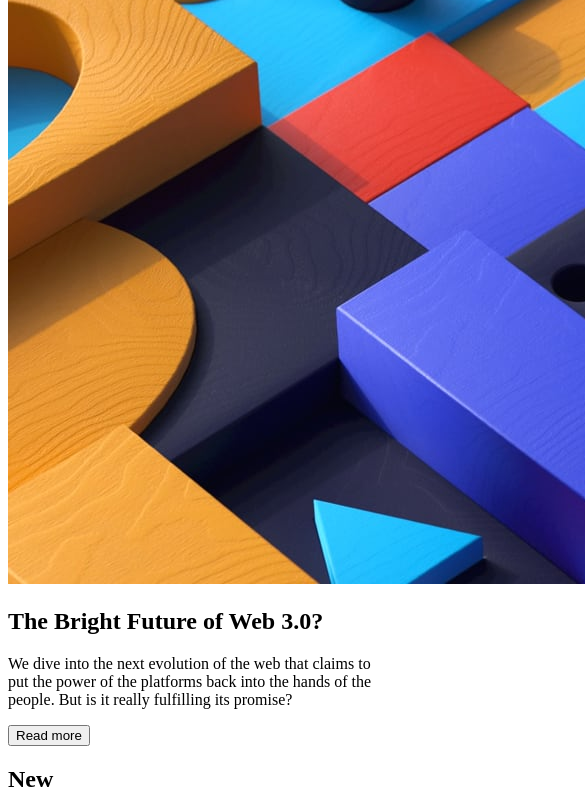
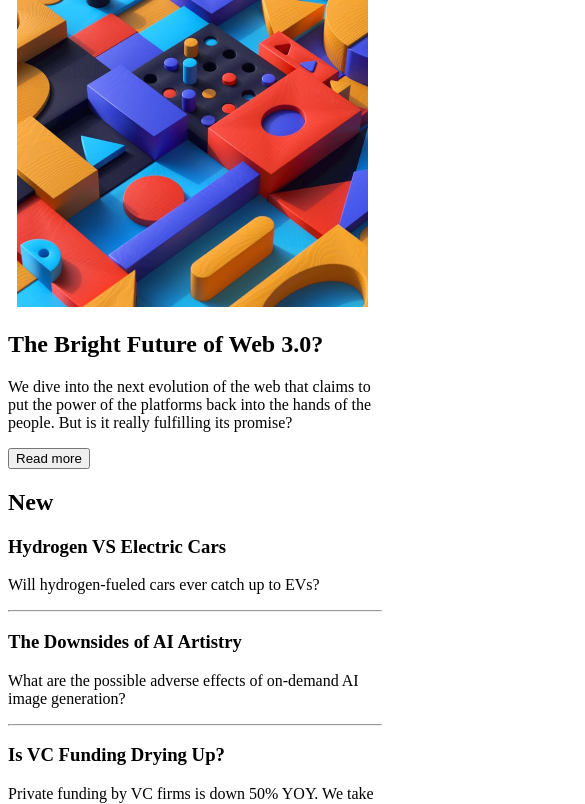
Before and after one commit to ShaunPour/news-homepage, a plain HTML site: page index.html in a window 390 px wide. Shown: the part 64-868 px from the top of the page, 585 px wide, since content can reach past the window. Drawn offline with Linux system fonts and the light colour scheme; files whose address does not match are found by name.

Commit message:
repositioned top image on mobile

```diff
--- a/css/styles.css
+++ b/css/styles.css
@@ -21,3 +21,14 @@
 .menu-icon {
     cursor: pointer;
 }
+
+.img-top-desk {
+    display: none;
+}
+
+.img-top {
+    width: 90vw;
+    margin-top: 1em;
+    position: relative;
+    left: 0.55em;
+}
--- a/index.html
+++ b/index.html
@@ -28,7 +28,8 @@
         </header>
         <main>
             <section class="opening">
-                <img src="./assets/images/image-web-3-desktop.jpg" alt="header image web3">
+              <img src="./assets/images/image-web-3-mobile.jpg" alt="header image web3" class="img-top">
+                <img src="./assets/images/image-web-3-desktop.jpg" alt="header image web3" class="img-top-desk">
                 <h1 class="title-txt">The Bright Future of Web 3.0?</h1>
                 <p class="title-para">
                     We dive into the next evolution of the web that claims to put the power of the
```
